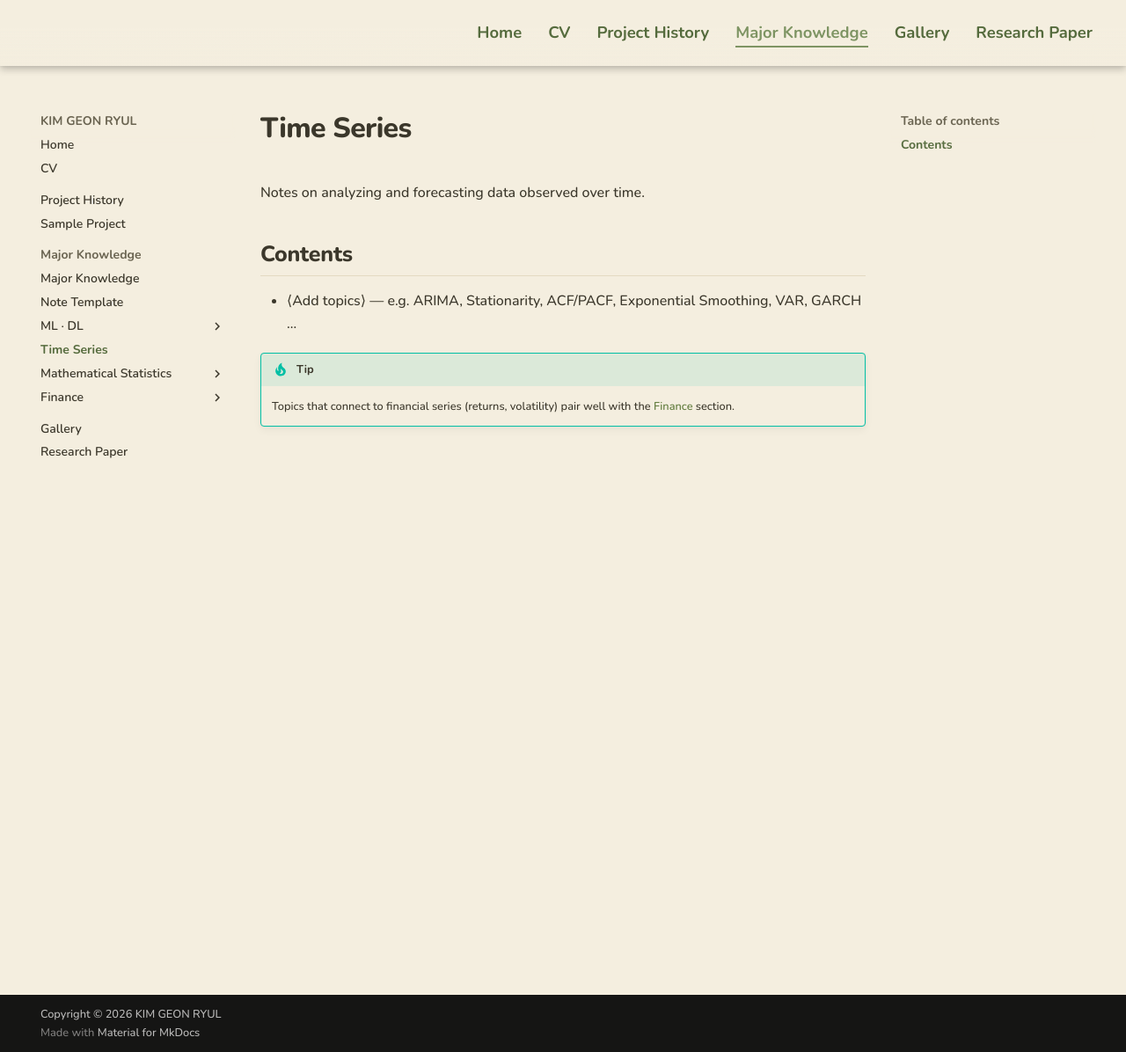
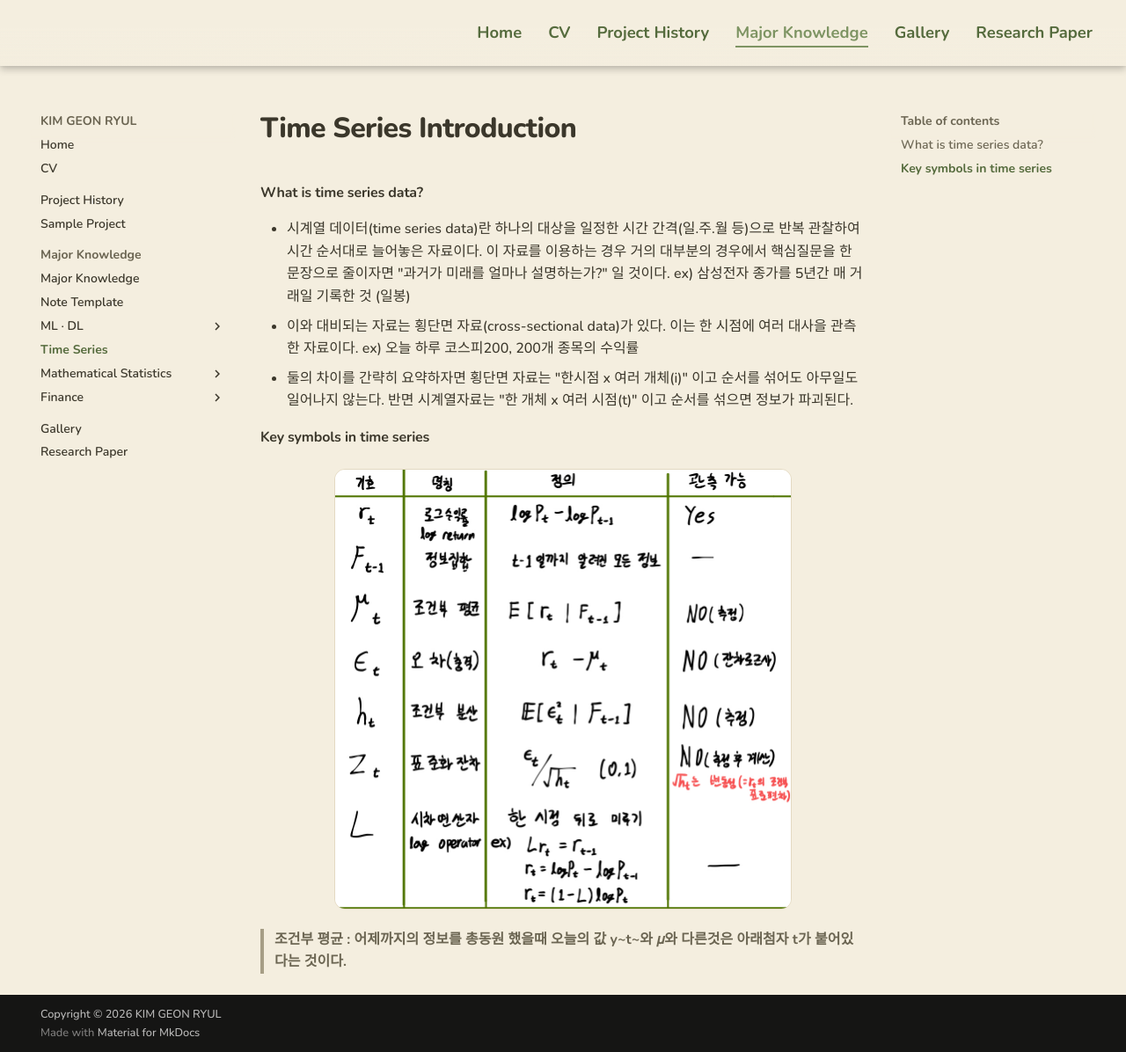
Before and after one commit to kkl07090/kkl07090.github.io, an MkDocs documentation site: the page built from docs/time-series/index.md, in a window 1280 px wide and 1196 px high. Shown: the whole window at 88% size. Built offline with MkDocs 1.6.1 and Material for MkDocs 9.7.7, drawn with Linux system fonts in a browser that asks for light colours; comment, search, counter and statistics services are not loaded.

Commit message:
Update 노트 “index” +1

```diff
--- a/docs/time-series/index.md
+++ b/docs/time-series/index.md
@@ -1,10 +1,17 @@
-# Time Series
+---
+title: Time Series Introduction
+---
 
-Notes on analyzing and forecasting data observed over time.
+# Time Series Introduction
 
-## Contents
+#### What is time series data?
 
-- ⟨Add topics⟩ — e.g. ARIMA, Stationarity, ACF/PACF, Exponential Smoothing, VAR, GARCH …
+- 시계열 데이터(time series data)란 하나의 대상을 일정한 시간 간격(일.주.월 등)으로 반복 관찰하여 시간 순서대로 늘어놓은 자료이다. 이 자료를 이용하는 경우 거의 대부분의 경우에서 핵심질문을 한 문장으로 줄이자면 "과거가 미래를 얼마나 설명하는가?" 일 것이다.  ex) 삼성전자 종가를 5년간 매 거래일 기록한 것 (일봉)
+- 이와 대비되는 자료는 횡단면 자료(cross-sectional data)가 있다. 이는 한 시점에 여러 대사을 관측한 자료이다. ex) 오늘 하루 코스피200, 200개 종목의 수익률
+- 둘의 차이를 간략히 요약하자면 횡단면 자료는 "한시점 x 여러 개체(i)" 이고 순서를 섞어도 아무일도 일어나지 않는다. 반면 시계열자료는 "한 개체 x 여러 시점(t)" 이고 순서를 섞으면 정보가 파괴된다.
 
-!!! tip
-    Topics that connect to financial series (returns, volatility) pair well with the [Finance](../finance/index.md) section.
+#### Key symbols in time series
+
+![](/assets/img/IMG_7A003BD38D9A-1.jpeg)
+
+> **조건부 평균 : 어제까지의 정보를 총동원 했을때 오늘의 값 y\~t\~와  𝜇와 다른것은 아래첨자 t가 붙어있다는 것이다.**
```
Also changed, not shown: docs/assets/img/IMG_7A003BD38D9A-1.jpeg (added).
